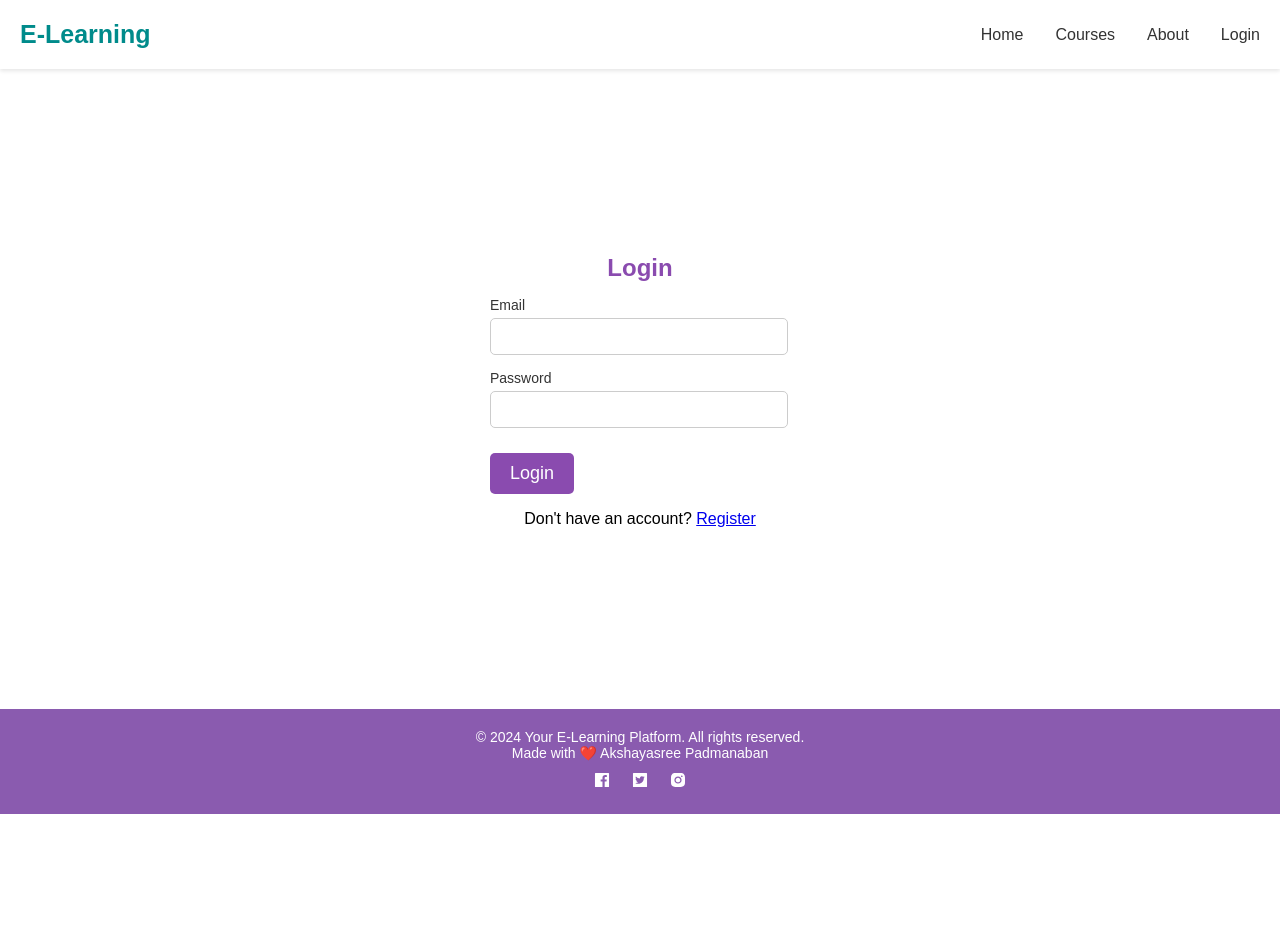
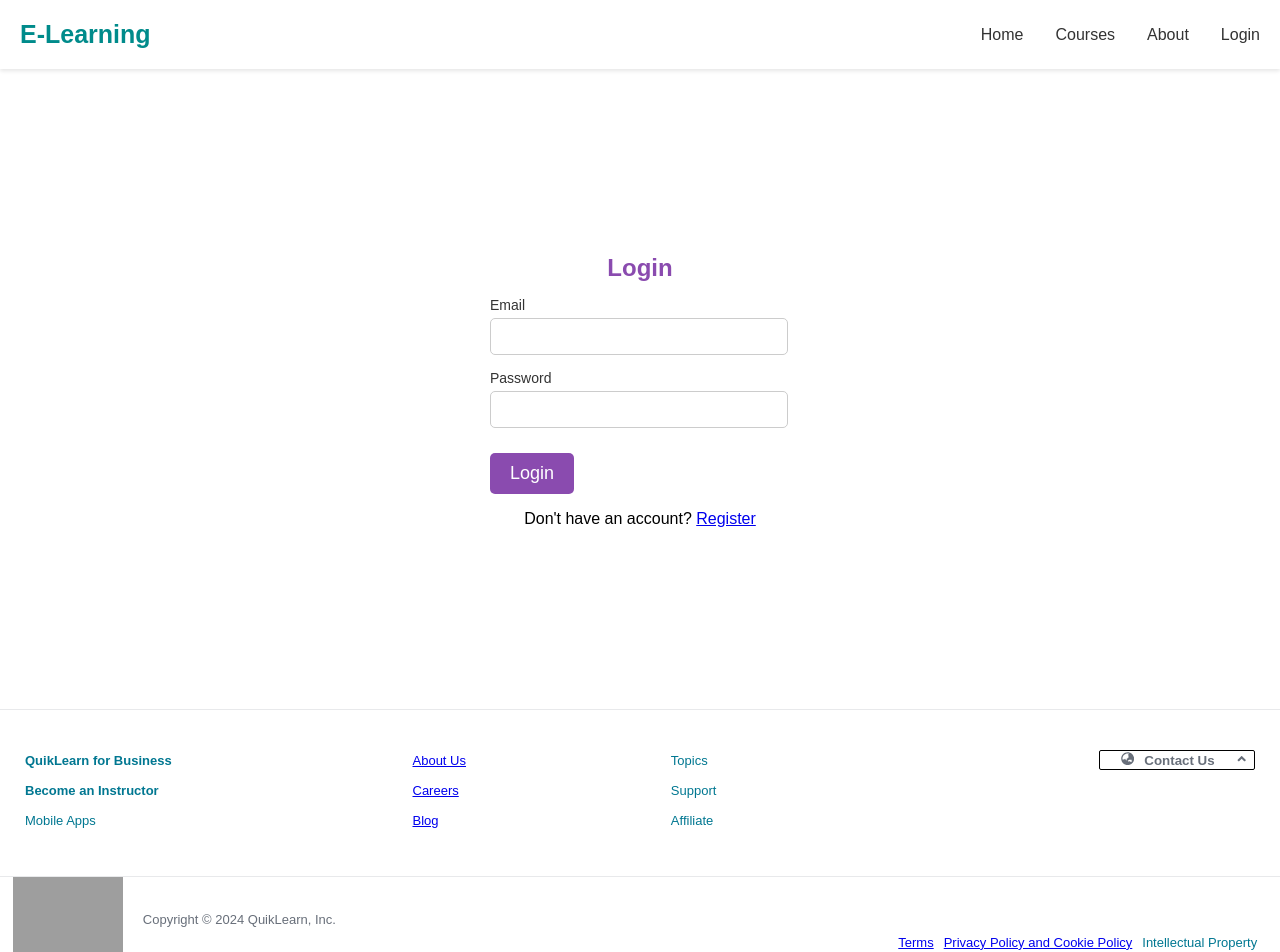
Before and after one commit to akshaya242/E-learning-React, a React (Create React App) app in the folder frontend/: page /admin/users in a window 1280 px wide. Shown: the top 952 px of the page. Before the commit the page ends 814 px from the top, so only its background shows below. Built offline with nearby package versions, Linux system fonts and the light colour scheme; no server answers; grey boxes are pictures that could not be loaded.

Commit message:
footer added

```diff
--- a/frontend/src/components/footer/Footer.css
+++ b/frontend/src/components/footer/Footer.css
@@ -1,4 +1,4 @@
-footer {
+/* footer {
     background-color: #8a5baf;
     color: white;
     padding: 20px 0;
@@ -35,4 +35,109 @@ footer {
         }
       }
     }
-  }
+  } */
+
+  /* Footer CSS */
+
+footer {
+  width: 100%;
+  color: #007791;
+  font-size: 13px;
+  box-sizing: border-box;
+  bottom: 0;
+  /* font-weight: 400; */
+}
+
+.footer-innerdiv1 {
+  background-color: white;
+  display: flex;
+  padding: 30px 20px 20px 20px;
+  border-top: 1px solid #e8e9eb;
+  /* margin: 40px 0px 40px 0px; */
+}
+
+.col1 {
+  flex: 3;
+}
+
+.col2, .col3 {
+  flex: 2;
+}
+
+.col4 {
+  flex: 2.6;
+}
+
+.footer-ul {
+  list-style: none;
+  padding: 0px;
+}
+
+.footer-li {
+  cursor: pointer;
+  padding: 0px 5px 15px 5px;
+}
+
+.English-btn {
+  cursor: pointer;
+  float: right;
+  border: none;
+  border-radius: 2px;
+  background: white;
+  color: #686f7a;
+  font-weight: 700;
+  border: 1px solid black;
+  margin-top: 10px;
+}
+
+.English-btn:hover {
+  background-color: #e8e9eb;
+}
+
+.English-btn>i {
+  padding: 10px;
+}
+
+/* FOOTER Last div  CSS*/
+
+.footer-innerdiv2 {
+  display: flex;
+  background-color: #fff;
+  justify-content: space-around;
+  box-sizing: border-box;
+  padding: px 10px px 10px;
+  border-top: 1px solid #e8e9eb;
+  border-bottom: 6px solid 	#10898d;
+}
+
+.left-contlist {
+  display: flex;
+  align-items: center;
+  flex-basis: 48%;
+}
+
+.right-contlist {
+  flex-basis: 48%;
+}
+
+.ullist-right {
+  list-style-type: none;
+  display: flex;
+  justify-content: flex-end;
+  padding-top: 2.8rem;
+}
+
+.copyright-span:hover {
+  cursor: auto;
+}
+
+.r-li-itm {
+  font-size: 13px;
+  cursor: pointer;
+  margin-right: 10px;
+}
+
+.r-li-itm:hover {
+  color: #003845;
+  cursor: pointer;
+}
--- a/frontend/src/components/footer/Footer.jsx
+++ b/frontend/src/components/footer/Footer.jsx
@@ -1,29 +1,124 @@
+// import React from "react";
+// import "./Footer.css";
+// import {
+//   AiFillFacebook,
+//   AiFillTwitterSquare,
+//   AiFillInstagram,
+// } from "react-icons/ai";
+
+// const Footer = () => {
+//   return (
+//     <footer>
+//       <div className="footer-content">
+//         <p>
+//           &copy; 2024 Your E-Learning Platform. All rights reserved. <br /> Made
+//           with ❤️ <a href="">Akshayasree Padmanaban</a>
+//         </p>
+//         <div className="social-links">
+//           <a href="">
+//             <AiFillFacebook />
+//           </a>
+//           <a href="">
+//             <AiFillTwitterSquare />
+//           </a>
+//           <a href="">
+//             <AiFillInstagram />
+//           </a>
+//         </div>
+//       </div>
+//     </footer>
+//   );
+// };
+
+// export default Footer;
+
 import React from "react";
 import "./Footer.css";
-import {
-  AiFillFacebook,
-  AiFillTwitterSquare,
-  AiFillInstagram,
-} from "react-icons/ai";
+import { FaGlobeAsia, FaAngleUp } from "react-icons/fa";
 
 const Footer = () => {
   return (
-    <footer>
-      <div className="footer-content">
-        <p>
-          &copy; 2024 Your E-Learning Platform. All rights reserved. <br /> Made
-          with ❤️ <a href="">Akshayasree Padmanaban</a>
-        </p>
-        <div className="social-links">
-          <a href="">
-            <AiFillFacebook />
+    <footer id="deraj-ab">
+      <div className="footer-innerdiv1">
+        <div className="col1">
+          <ul className="footer-ul">
+            <li className="footer-li" style={{ fontWeight: 700 }}>
+              QuikLearn for Business
+            </li>
+            <li className="footer-li" style={{ fontWeight: 700 }}>
+              Become an Instructor
+            </li>
+            <li className="footer-li">Mobile Apps</li>
+          </ul>
+        </div>
+        <div className="col2">
+          <ul className="footer-ul">
+            <li className="footer-li">
+              <a href="/about">
+              About Us
+              </a></li>
+              <li className="footer-li">
+              <a href="/about">
+              Careers
+              </a></li>
+            <li className="footer-li">
+              <a href="/about">
+              Blog
+              </a></li>
+          </ul>
+        </div>
+        <div className="col3">
+          <ul className="footer-ul">
+            <li className="footer-li">Topics</li>
+            <li className="footer-li">Support</li>
+            <li className="footer-li">Affiliate</li>
+          </ul>
+        </div>
+        <div className="col4">
+          <ul className="footer-ul" style={{ margin: 0 }}>
+            <li className="footer-li">
+              <a href="/contact">
+                <button className="English-btn">
+                  <span style={{ marginLeft: 10, marginRight: 15, padding: 5 }}>
+                    <FaGlobeAsia style={{ marginRight: 10 }} />
+                    Contact Us
+                  </span>
+                  <FaAngleUp />
+                </button>
+              </a>
+            </li>
+          </ul>
+        </div>
+      </div>
+
+      {/* LAST DIV */}
+      <div className="footer-innerdiv2">
+        {/* Div 1 */}
+        <div className="left-contlist">
+          <a href="/">
+            <img src="frontend\public\logo2.svg" alt="QuikLearn" width="110px" />
+
           </a>
-          <a href="">
-            <AiFillTwitterSquare />
-          </a>
-          <a href="">
-            <AiFillInstagram />
-          </a>
+          <span
+            className="copyright-span"
+            style={{ marginLeft: 20, color: "#686f7a" }}
+          >
+            Copyright © 2024 QuikLearn, Inc.
+          </span>
+        </div>
+
+        {/* Div 2 */}
+        <div className="right-contlist">
+          <ul className="ullist-right">
+            <li className="r-li-itm">
+              <a href="https://drive.google.com/file/d/1aLZzXga1so7-seV2U6I0k35-F4LDWiih/view?usp=sharing" target="_blank" rel="noopener noreferrer">
+                Terms
+              </a></li>
+            <li className="r-li-itm"><a href="https://drive.google.com/file/d/1zzef2-c1plB8wmdeOG9X6ZNFGAnJHwZ6/view?usp=sharing" target="_blank" rel="noopener noreferrer">
+            Privacy Policy and Cookie Policy
+              </a></li>
+            <li className="r-li-itm">Intellectual Property</li>
+          </ul>
         </div>
       </div>
     </footer>
```
Also changed, not shown: frontend/public/logo2.svg (added).
